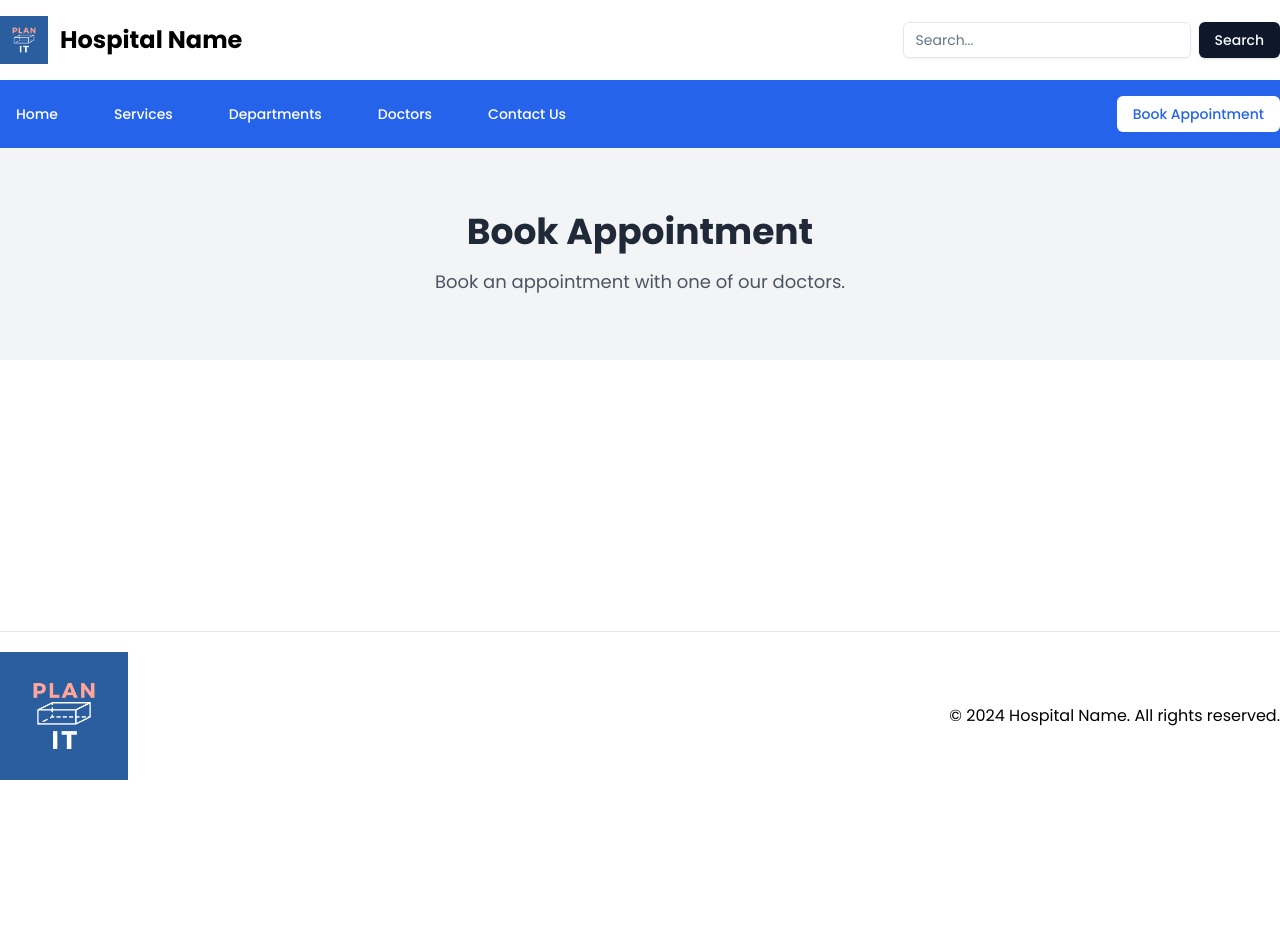
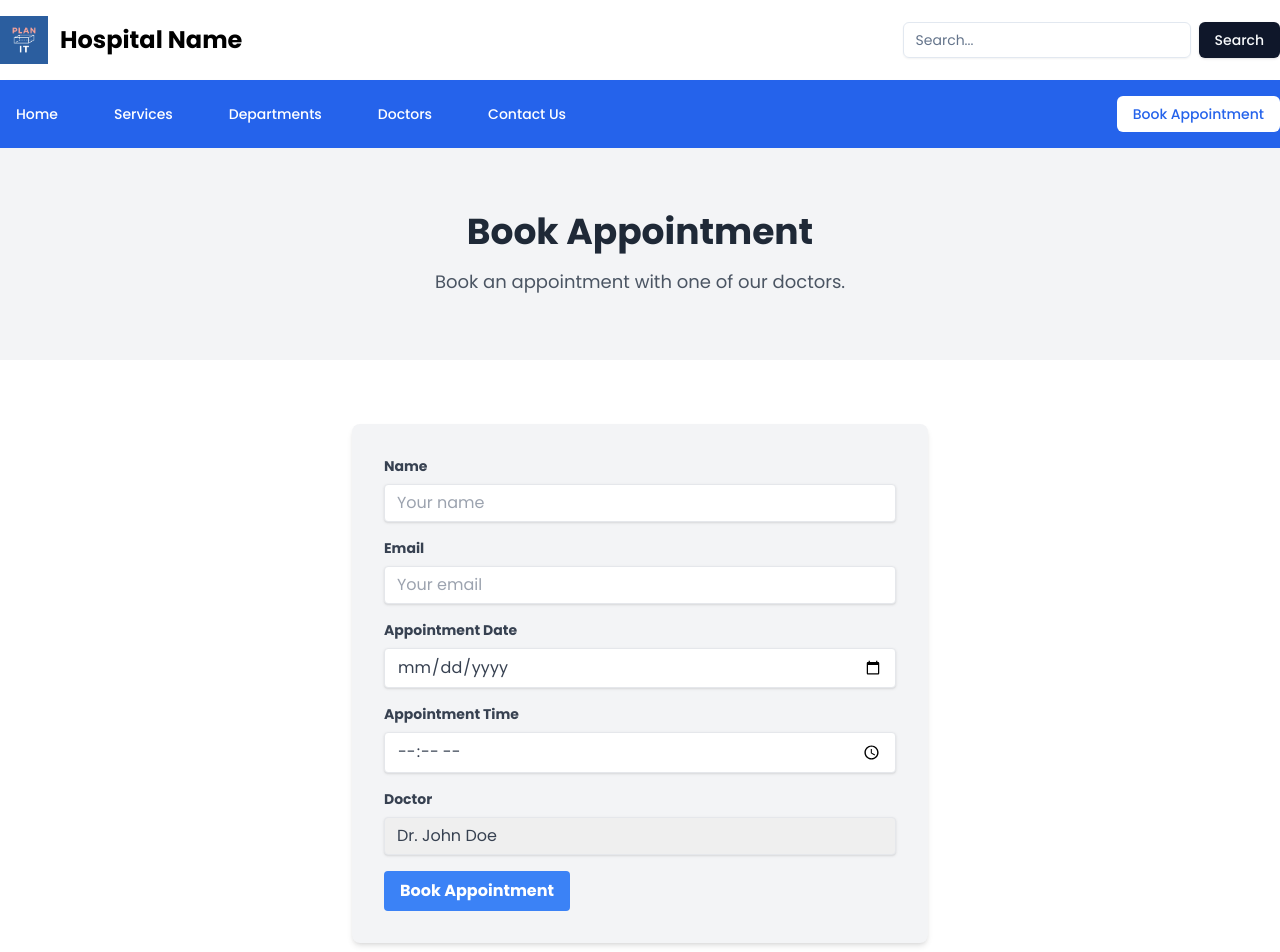
Before and after one commit to SomavateyHeng7/hospital, a Next.js app: page /home/book-appointment in a window 1280 px wide. Shown: the top 952 px of the page. Before the commit the page ends 800 px from the top, so only its background shows below. Built offline with nearby package versions, Linux system fonts and the light colour scheme.

Commit message:
Implemented UI for the home/about and home/book-appointment endpoint

```diff
--- a/app/home/about/page.tsx
+++ b/app/home/about/page.tsx
@@ -1,14 +1,18 @@
+import About from "@/components/ui/About/about";
+import DoctorList from "@/components/ui/About/doctor-list";
+
 export default function AboutPage() {
+  // fetch doctors from database
+  const doctors = [
+    { name: "Dr. John Doe", profession: "Cardiologist" },
+    { name: "Dr. Jane Doe", profession: "Neurologist" },
+    { name: "Dr. James Smith", profession: "Pediatrician" },
+    { name: "Dr. Sarah Johnson", profession: "Dermatologist" },
+  ];
   return (
     <div>
-      <section className="bg-gray-100 py-16">
-        <div className="container mx-auto text-center">
-          <h2 className="text-4xl font-bold text-gray-800">About Us</h2>
-          <p className="mt-4 text-lg text-gray-600 max-w-2xl mx-auto">
-            We are a hospital that provides the best healthcare services.
-          </p>
-        </div>
-      </section>
+      <About />
+      <DoctorList doctors={doctors} />
     </div>
   );
 }
--- a/app/home/book-appointment/page.tsx
+++ b/app/home/book-appointment/page.tsx
@@ -1,14 +1,19 @@
+import BookAppointment from "@/components/ui/Book-Appointment/book-appointment";
+import Form from "@/components/ui/Book-Appointment/form";
+
 export default function BookAppointmentPage() {
+  // fetch doctors from database
+  const doctors = [
+    { name: "Dr. John Doe" },
+    { name: "Dr. Jane Doe" },
+    { name: "Dr. James Smith" },
+    { name: "Dr. Sarah Johnson" },
+  ];
+
   return (
     <div>
-      <section className="bg-gray-100 py-16">
-        <div className="container mx-auto text-center">
-          <h2 className="text-4xl font-bold text-gray-800">Book Appointment</h2>
-          <p className="mt-4 text-lg text-gray-600 max-w-2xl mx-auto">
-            Book an appointment with one of our doctors.
-          </p>
-        </div>
-      </section>
+      <BookAppointment />
+      <Form doctors={doctors} />
     </div>
   );
 }
--- /dev/null
+++ b/components/ui/About/about.tsx
@@ -0,0 +1,12 @@
+export default function About() {
+  return (
+    <section className="bg-gray-100 py-16">
+      <div className="container mx-auto text-center">
+        <h2 className="text-4xl font-bold text-gray-800">About Us</h2>
+        <p className="mt-4 text-lg text-gray-600 max-w-2xl mx-auto">
+          We are a hospital that provides the best healthcare services.
+        </p>
+      </div>
+    </section>
+  );
+}
--- /dev/null
+++ b/components/ui/About/doctor-list.tsx
@@ -0,0 +1,24 @@
+interface Doctor {
+  name: string;
+  profession: string;
+}
+
+export default function DoctorList(props: { doctors: Doctor[] }) {
+  return (
+    <section className="py-16 bg-white">
+      <div className="container mx-auto text-center">
+        <h2 className="text-4xl font-bold text-gray-800">Our Doctors</h2>
+      </div>
+      <div className="grid grid-cols-2 md:grid-cols-3 lg:grid-cols-4 gap-8 mt-8">
+        {props.doctors.map((doctor, index) => (
+          <div key={index} className="bg-gray-100 p-6 rounded-lg shadow-md">
+            <h3 className="text-2xl font-semibold text-gray-800">
+              {doctor.name}
+            </h3>
+            <p className="mt-2 text-lg text-gray-600">{doctor.profession}</p>
+          </div>
+        ))}
+      </div>
+    </section>
+  );
+}
--- /dev/null
+++ b/components/ui/Book-Appointment/book-appointment.tsx
@@ -0,0 +1,14 @@
+export default function BookAppointment() {
+  return (
+    <>
+      <section className="bg-gray-100 py-16">
+        <div className="container mx-auto text-center">
+          <h2 className="text-4xl font-bold text-gray-800">Book Appointment</h2>
+          <p className="mt-4 text-lg text-gray-600 max-w-2xl mx-auto">
+            Book an appointment with one of our doctors.
+          </p>
+        </div>
+      </section>
+    </>
+  );
+}
--- /dev/null
+++ b/components/ui/Book-Appointment/form.tsx
@@ -0,0 +1,94 @@
+interface Doctor {
+  name: string;
+}
+
+export default function Form(props: { doctors: Doctor[] }) {
+  return (
+    <div>
+      <section className="py-16 bg-white">
+        <div className="container mx-auto">
+          <form className="max-w-xl mx-auto bg-gray-100 p-8 rounded-lg shadow-md">
+            <div className="mb-4">
+              <label
+                className="block text-gray-700 text-sm font-bold mb-2"
+                htmlFor="name"
+              >
+                Name
+              </label>
+              <input
+                className="shadow appearance-none border rounded w-full py-2 px-3 text-gray-700 leading-tight focus:outline-none focus:shadow-outline"
+                id="name"
+                type="text"
+                placeholder="Your name"
+              />
+            </div>
+            <div className="mb-4">
+              <label
+                className="block text-gray-700 text-sm font-bold mb-2"
+                htmlFor="email"
+              >
+                Email
+              </label>
+              <input
+                className="shadow appearance-none border rounded w-full py-2 px-3 text-gray-700 leading-tight focus:outline-none focus:shadow-outline"
+                id="email"
+                type="email"
+                placeholder="Your email"
+              />
+            </div>
+            <div className="mb-4">
+              <label
+                className="block text-gray-700 text-sm font-bold mb-2"
+                htmlFor="date"
+              >
+                Appointment Date
+              </label>
+              <input
+                className="shadow appearance-none border rounded w-full py-2 px-3 text-gray-700 leading-tight focus:outline-none focus:shadow-outline"
+                id="date"
+                type="date"
+              />
+            </div>
+            <div className="mb-4">
+              <label
+                className="block text-gray-700 text-sm font-bold mb-2"
+                htmlFor="time"
+              >
+                Appointment Time
+              </label>
+              <input
+                className="shadow appearance-none border rounded w-full py-2 px-3 text-gray-700 leading-tight focus:outline-none focus:shadow-outline"
+                id="time"
+                type="time"
+              />
+            </div>
+            <div className="mb-4">
+              <label
+                className="block text-gray-700 text-sm font-bold mb-2"
+                htmlFor="doctor"
+              >
+                Doctor
+              </label>
+              <select
+                className="shadow appearance-none border rounded w-full py-2 px-3 text-gray-700 leading-tight focus:outline-none focus:shadow-outline"
+                id="doctor"
+              >
+                {props.doctors.map((doctor, index) => (
+                  <option key={index}>{doctor.name}</option>
+                ))}
+              </select>
+            </div>
+            <div className="flex items-center justify-between">
+              <button
+                className="bg-blue-500 hover:bg-blue-700 text-white font-bold py-2 px-4 rounded focus:outline-none focus:shadow-outline"
+                type="button"
+              >
+                Book Appointment
+              </button>
+            </div>
+          </form>
+        </div>
+      </section>
+    </div>
+  );
+}
```
Also changed, not shown: app/home/layout.tsx (+8 -8 lines).
